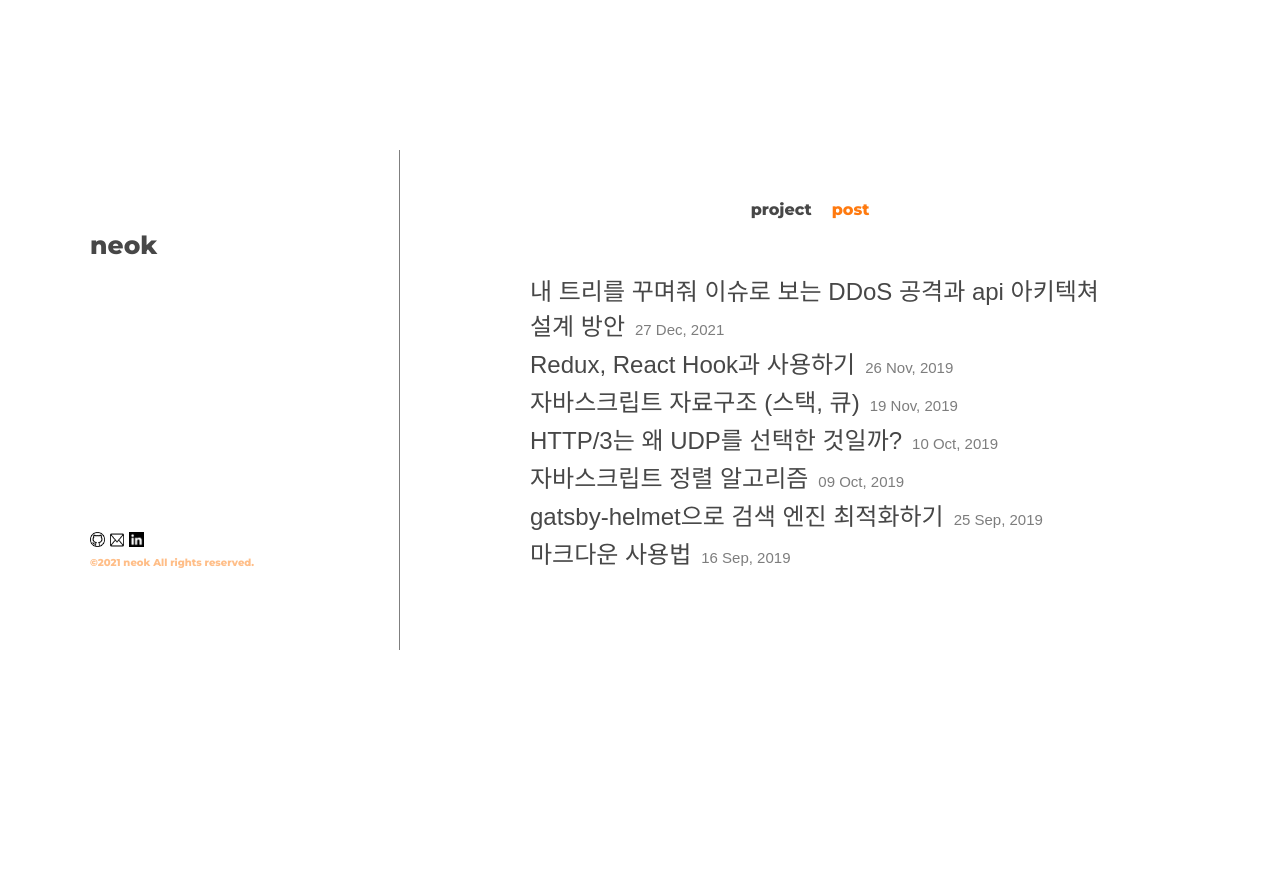
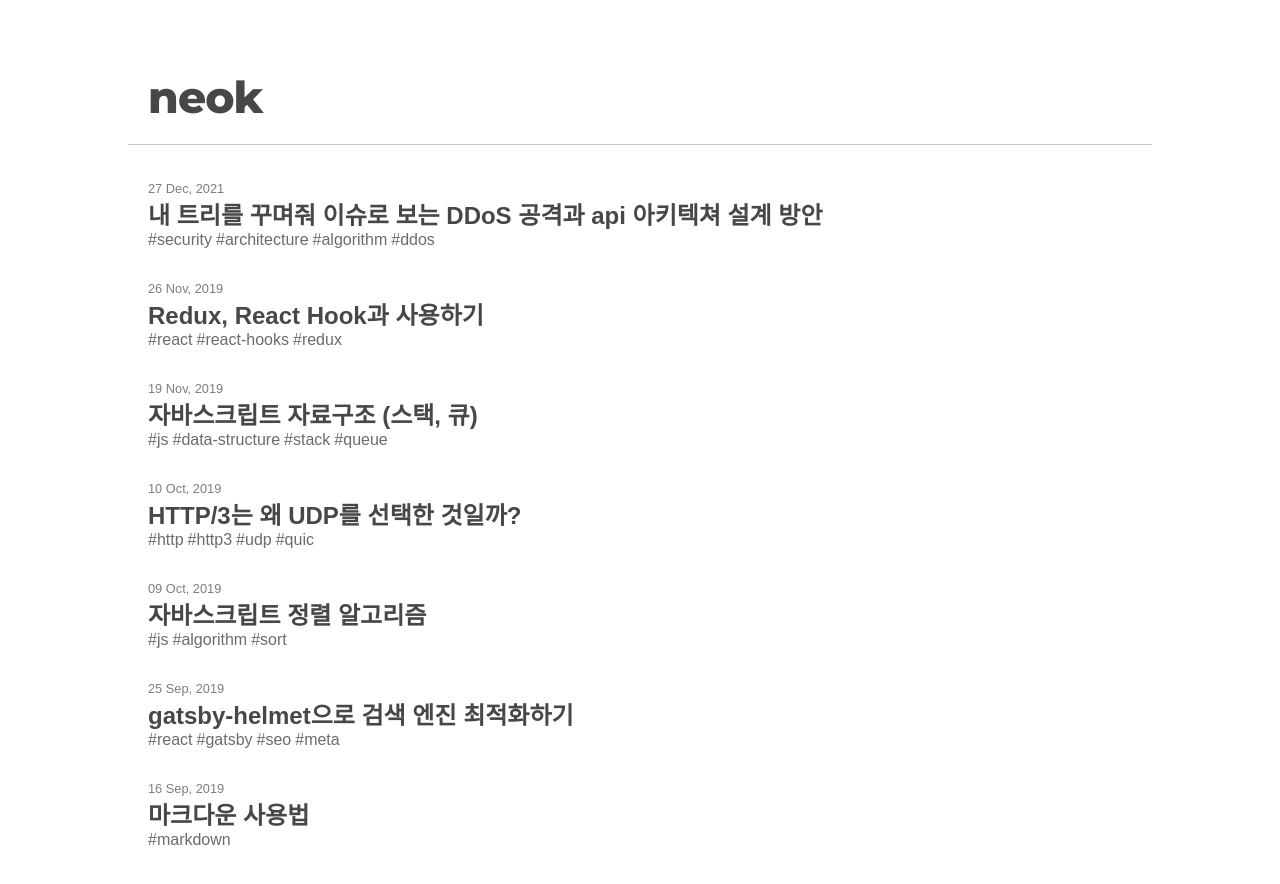
Before and after one commit to neokkk/neok, a Gatsby site: page /post in a window 1280 px wide. Before the commit the page ends 800 px from the top, so only its background shows below. Built offline with nearby package versions, Linux system fonts and the light colour scheme; Gatsby itself is replaced by a stand-in of ours; a web font is replaced by a local one.

Commit message:
style: 레이아웃 수정

```diff
--- a/src/components/Header.js
+++ b/src/components/Header.js
@@ -20,7 +20,7 @@ const Header = () => {
     <div className="header">
       <Link to="/" className="header-logo">neok</Link>
 
-      <div>
+      {/* <div>
         <div className="header-link">
           <a href="https://github.com/neokkk" target="_blank" rel="noopener">
             <img src="/images/github.png" alt="github" />
@@ -33,7 +33,7 @@ const Header = () => {
           </a>
         </div>
         <span className="header-copyright">{data.site.siteMetadata.rights}</span>
-      </div>
+      </div> */}
     </div>
   );
 }
--- a/src/components/Header.scss
+++ b/src/components/Header.scss
@@ -1,21 +1,19 @@
-$gray: #474747;
-$orange: #ff7a0f;
-$yellow: #fde872;
+@import "../styles/common.scss";
 
 .header {
-  width: 30%;
-  height: 500px;
+  width: 100%;
   display: flex;
-  flex-direction: column;
   justify-content: space-between;
-  padding: 80px 50px;
-  box-sizing: border-box;
-  border-right: 1px solid rgba(0, 0, 0, 0.5);
+  align-items: center;
+  border-bottom: 1px solid #{$gray}50;
+  padding: 20px;
 
   &-logo {
     color: $gray;
-    font-size: 25px;
+    font-family: "Montserrat", sans-serif;
+    font-size: 44px;
     font-weight: 1000;
+    letter-spacing: -1px;
     text-decoration: none;
     display: inline;
   }
@@ -42,7 +40,8 @@ $yellow: #fde872;
   }
 
   &-copyright {
-    color: #ff7b0f7e;
+    color: #{$gray}50;
     font-size: 10px;
+    font-weight: 400;
   }
 }
--- a/src/components/Layout.js
+++ b/src/components/Layout.js
@@ -2,15 +2,15 @@ import React from 'react';
 import Header from './Header';
 import Menu from './Menu';
 
-import '../pages/index.scss';
 import './Layout.scss';
 
-const Layout = ({ children }) => {
+const Layout = ({ children, overridedClassName }) => {
   return (
     <div className="layout">
       <Header />
+
       <div className="layout-content">
-        <Menu />
+        {/* <Menu /> */}
         {children}
       </div>
     </div>
--- a/src/components/Layout.scss
+++ b/src/components/Layout.scss
@@ -1,13 +1,12 @@
 .layout {
   width: 100%;
   display: flex;
-  justify-content: space-between;
+  flex-direction: column;
+  justify-content: flex-start;
 
   &-content {
-    width: 70%;
-    height: 500px;
-    padding: 50px 80px;
-    box-sizing: border-box;
+    width: 100%;
+    padding: 20px;
     display: flex;
     flex-direction: column;
     overflow-y: scroll;
--- a/src/components/Menu.js
+++ b/src/components/Menu.js
@@ -3,18 +3,18 @@ import { Link } from 'gatsby';
 
 import './Menu.scss';
 
-const menus = ['project', 'post'];
+const menus = ['post'];
 
 const Menu = () => {
   let pathname = '';
 
-  if (typeof window !== `undefined`) {
+  if (typeof window !== 'undefined') {
     pathname = window.location.pathname.slice(1);
   }
 
   return (
     <ul className="menu">
-      {menus.map(menu =>
+      {menus.map((menu) =>
         <Link to={`/${menu}`}>
           <li className={menu === pathname ? 'menu-li clicked' : 'menu-li'}>{menu}</li>
         </Link>
--- a/src/components/Post.js
+++ b/src/components/Post.js
@@ -4,12 +4,21 @@ import { Link } from 'gatsby';
 import './Post.scss';
 
 const Post = ({ info }) => {
+  const { date, tags, title } = info.frontmatter;
+
   return (
-    <div className="posts">
+    <div className="post-item">
+      <p className="post-item-date">{date}</p>
+
       <Link to={info.fields.slug}>
-        <span>{info.frontmatter.title}</span>
-        <span>{info.frontmatter.date}</span>
+        <p className="post-item-title">{title}</p>
       </Link>
+
+      <ul className="post-item-tags">
+        {tags.map((tag) => (
+          <li>#{tag}</li>
+        ))}
+      </ul>
     </div>
   );
 }
--- a/src/components/Post.scss
+++ b/src/components/Post.scss
@@ -1,7 +1,8 @@
-@import "./Header.scss";
+@import "../styles/common.scss";
 
-.posts {
-  margin: 3px 0;
+.post-item {
+  font-family: "Spoqa Han Sans", sans-serif;
+  margin: 1rem 0;
 
   a {
     color: $gray;
@@ -9,8 +10,25 @@
     position: relative;
     z-index: 1;
 
-    &:after {
+    &:visited {
+      color: $gray;
+    }
+  }
+
+  &-date {
+    font-size: 0.8rem;
+    opacity: 0.7;
+  }
+
+  &-title {
+    font-size: 1.5rem;
+    font-weight: 600;
+    display: inline-block;
+    position: relative;
+
+    &::after {
       content: '';
+      background-color: $yellow;
       position: absolute;
       left: 0;
       bottom: 2px;
@@ -18,30 +36,44 @@
       height: 10px;
       transition: all 0.4s ease-in-out;
       opacity: 0;
-      background-color: $yellow;
       z-index: -1;
     }
 
-    &:visited {
-      color: $gray;
-    }
-
     &:hover {
-      &:after {
+      &::after {
         width: 100%;
         opacity: 1;
       }
     }
+  }
 
-    span {
-      font-size: 24px;
-      font-family: "Spoqa Han Sans", sans-serif;
+  &-tags {
+    list-style: none;
+    margin: 0;
+    padding: 0;
+    display: flex;
+    gap: 0 4px;
 
-      &:last-child {
-        font-size: 15px;
-        opacity: 0.7;
-        margin-left: 10px;
-      }
+
+    li {
+      list-style: none;
+      text-decoration: none;
+      display: inline;
+      opacity: .8;
+    }
+  }
+
+  @media ($md-down) {
+    &-date {
+      font-size: 0.7rem;
+    }
+
+    &-title {
+      font-size: 1.2rem;
+    }
+
+    &-tags {
+      font-size: 0.9rem;
     }
   }
 }
--- a/src/pages/index.scss
+++ b/src/pages/index.scss
@@ -2,21 +2,21 @@
 @import url("https://fonts.googleapis.com/css?family=Source+Code+Pro&display=swap");
 @import url("//spoqa.github.io/spoqa-han-sans/css/SpoqaHanSans-kr.css");
 
-@import "../components/Header.scss";
+@import "../styles/common.scss";
 
-*, html { margin: 0; padding: 0; }
+*, html {
+  padding: 0;
+  margin: 0;
+  box-sizing: border-box;
+}
 
-.index {
+.page {
   color: $gray;
   font-family: "Montserrat", sans-serif;
   width: 80%;
-  min-width: 1200px;
-  height: 100vh;
+  max-width: 1200px;
   min-height: 600px;
-  display: flex;
-  justify-content: center;
-  align-items: center;
-  margin: 0 auto;
+  margin: 50px auto;
 
   &-child {
     height: 100%;
@@ -29,8 +29,11 @@
     position: relative;
   }
 
-  .post {
-    padding: 0 50px;
+  @media ($md-down) {
+    width: 100%;
   }
+}
 
+.posts {
+  margin: 20px 0;
 }
--- a/src/pages/post.js
+++ b/src/pages/post.js
@@ -6,33 +6,34 @@ import Post from '../components/Post';
 
 import './index.scss';
 
-export default ({ data }) => {
+const PostPage = ({ data }) => {
   return (
-    <div className="index">
+    <div className="page post">
       <Layout>
-        <div className="post">
-          {data.allMarkdownRemark.nodes.map((node) => (
-            <Post key={node.id} info={node} />
-          ))}
-        </div>
+        {data.allMarkdownRemark.nodes.map((node) => (
+          <Post key={node.id} info={node} />
+        ))}
       </Layout>
     </div>
   );
 };
+
+export default PostPage;
 
 export const query = graphql`
   query {
     allMarkdownRemark(sort: { fields: [frontmatter___date], order: DESC }) {
       nodes {
         id
-        frontmatter {
-          title
-          date(formatString: "DD MMM, YYYY")
-        }
+        excerpt
         fields {
           slug
         }
-        excerpt
+        frontmatter {
+          date(formatString: "DD MMM, YYYY")
+          tags
+          title
+        }
       }
     }
   }
--- /dev/null
+++ b/src/styles/common.scss
@@ -0,0 +1,15 @@
+$gray: #474747;
+$orange: #ff7a0f;
+$yellow: #fde872;
+
+$md-down: 'max-width: 700px';
+
+@mixin hoverTransition {
+  a {
+    transition: all 0.2s ease-in-out;
+
+    &:hover {
+      transition: all 0.2s ease-in-out;
+    }
+  }
+}
```
Also changed, not shown: src/components/Item.js (deleted, +0 -21 lines), src/components/Item.scss (deleted, +0 -39 lines), src/constant/projects.js (deleted, +0 -20 lines), src/pages/index.js (+33 -6 lines), src/pages/project.js (deleted, +0 -27 lines), src/template/blog-post.js (+13 -7 lines), src/template/blog-post.scss (+43 -26 lines).
